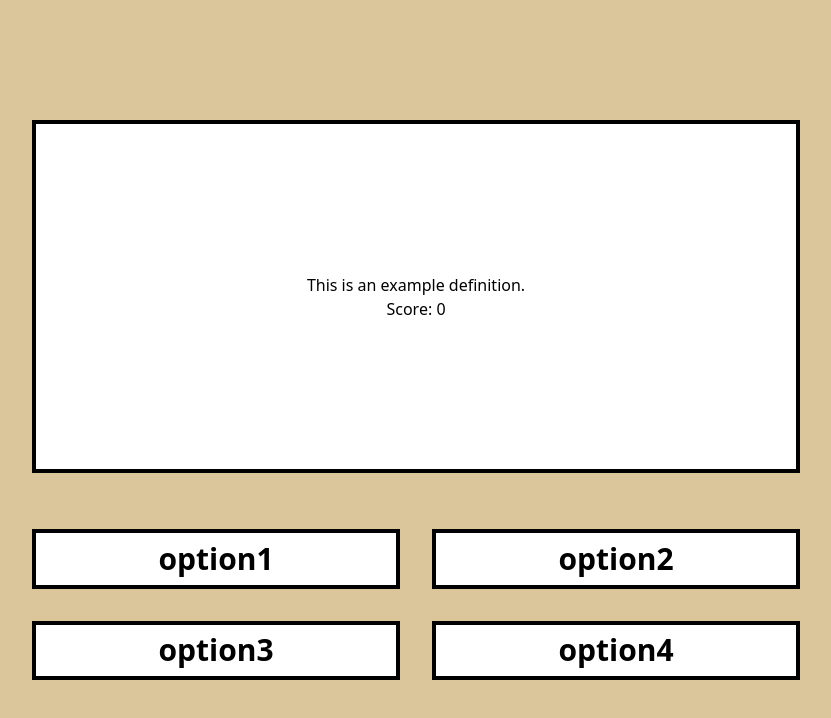
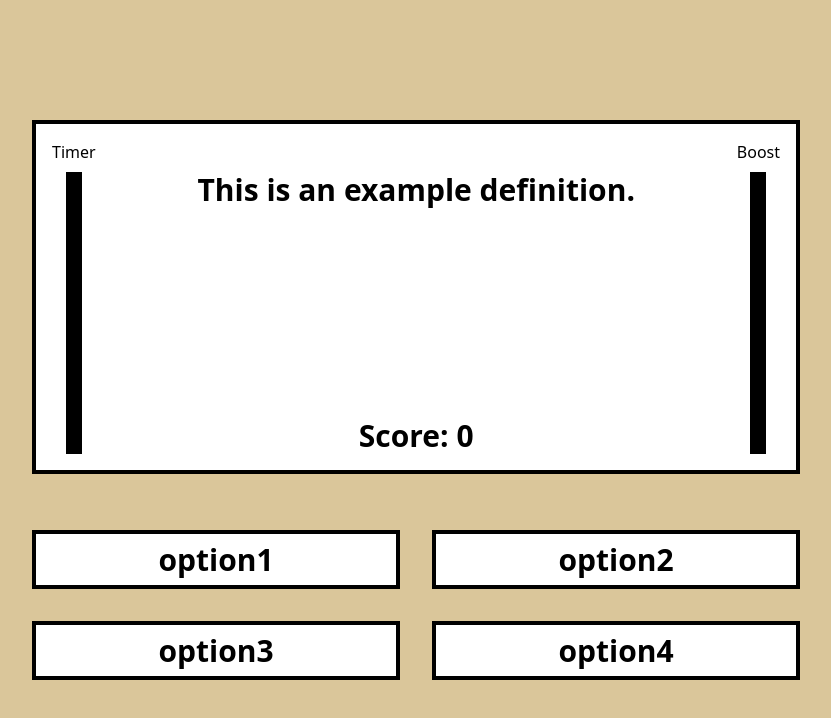
Before and after one commit to Twallace40/LMC2700SemanticSafari, a React (Create React App) app in the folder semantic-safari-game/: page / in a window 1280 px wide. Shown: the top 718 px of the page, without its empty margins (224-1055 px from the left). Built offline with nearby package versions, Linux system fonts and the light colour scheme; no server answers.

Commit message:
create template for timer and boost

```diff
--- a/semantic-safari-game/src/App.js
+++ b/semantic-safari-game/src/App.js
@@ -10,6 +10,8 @@ const App = () => {
 	});
 
 	const [score, setScore] = useState(0);
+	const [timer, setTimer] = useState(60);
+	const [boost, setBoost] = useState(5);
 
 	useEffect(() => {
 		fetchQuestion();
@@ -52,9 +54,26 @@ const App = () => {
 	return (
 		<div className="background flex w-screen h-screen bg-[#DAC69A] items-center justify-center">
 			<div className="content flex flex-col w-[60%] h-[70%] gap-[10%] items-center justify-center">
-				<div className="questions flex flex-col w-[100%] h-[70%] border-4 border-black bg-white items-center justify-center">
-					<p id="question">{question.definition}</p>
-					<p>Score: {score}</p>
+				<div className="gameDisplay flex w-[100%] h-[70%] p-4 border-4 border-black bg-white items-center justify-center">
+					<div className="flex flex-col h-full items-center justify-center">
+						<h1 className="mb-2">Timer</h1>
+						<div className="w-4 h-full bg-black"></div>
+					</div>
+					<div className="flex flex-col w-full h-full items-center justify-between">
+						<p
+							id="question"
+							className="text-3xl font-semibold justify-self-start mt-8"
+						>
+							{question.definition}
+						</p>
+						<p id="score" className="text-3xl font-semibold justify-self-end">
+							Score: {score}
+						</p>
+					</div>
+					<div className="flex flex-col h-full items-center justify-center">
+						<h1 className="mb-2">Boost</h1>
+						<div className="w-4 h-full bg-black"></div>
+					</div>
 				</div>
 				<div className="answers w-[100%] h-[30%] grid grid-cols-2 grid-rows-2 gap-8">
 					{question.options.map((option, index) => (
@@ -68,38 +87,6 @@ const App = () => {
 							</p>
 						</button>
 					))}
-					{/* <div
-						id="answer1Container"
-						className="flex border-4 border-black bg-white items-center justify-center"
-					>
-						<p id="answer1" className="text-3xl font-semibold">
-							Test
-						</p>
-					</div>
-					<div
-						id="answer2Container"
-						className="flex border-4 border-black bg-white items-center justify-center"
-					>
-						<p id="answer2" className="text-3xl font-semibold">
-							Test
-						</p>
-					</div>
-					<div
-						id="answer3Container"
-						className="flex border-4 border-black bg-white items-center justify-center"
-					>
-						<p id="answer3" className="text-3xl font-semibold">
-							Test
-						</p>
-					</div>
-					<div
-						id="answer4Container"
-						className="flex border-4 border-black bg-white items-center justify-center"
-					>
-						<p id="answer4" className="text-3xl font-semibold">
-							Test
-						</p>
-					</div> */}
 				</div>
 			</div>
 		</div>
```
